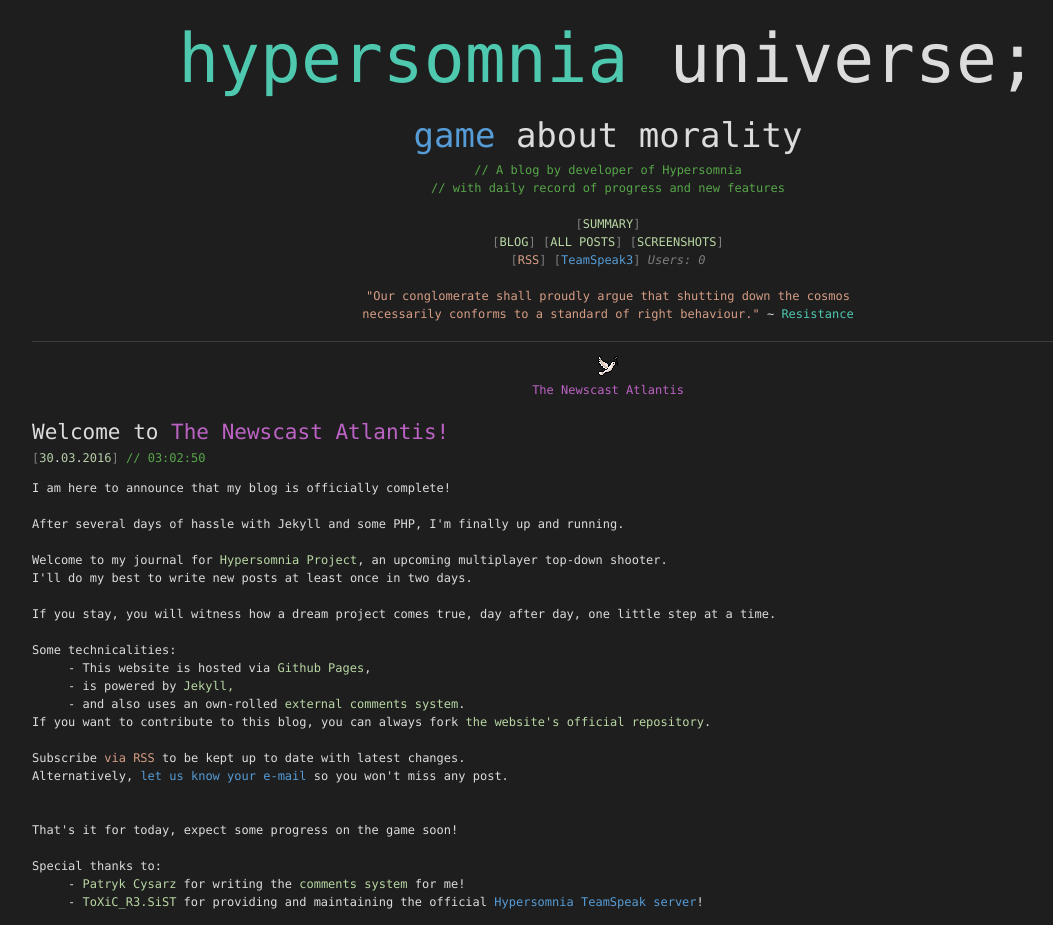
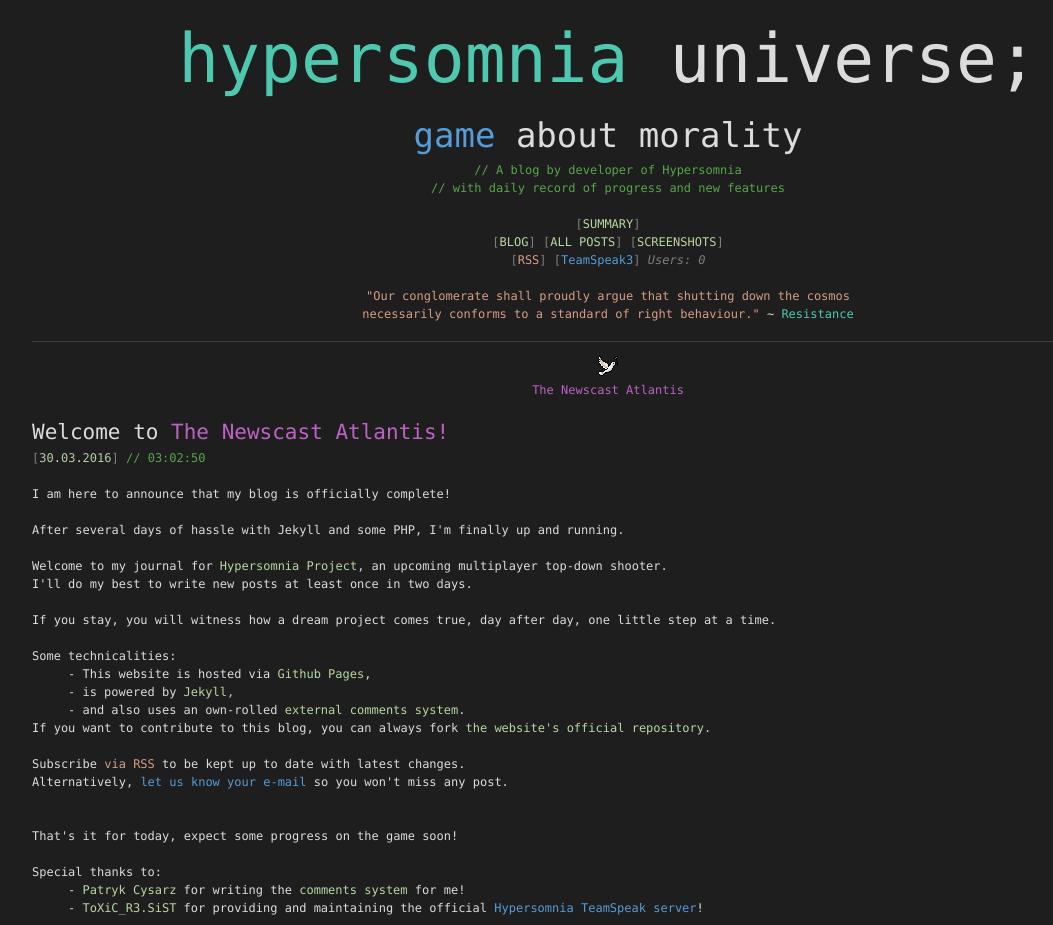
Before and after one commit to TeamHypersomnia/TeamHypersomnia.github.io, a Jekyll site: the page built from _posts/2016-04-02-welcome-to-the-newscast-atlantis.html, in a window 1280 px wide, cut to the strip 0-925 px from the top of the page. Shown: the whole strip, without its empty margins (32-1085 px from the left). Built offline with Jekyll 4.4.1, drawn with Linux system fonts in a browser that asks for light colours; comment, search, counter and statistics services are not loaded.

Commit message:
fixed positioning of newlines

```diff
--- a/_layouts/post.html
+++ b/_layouts/post.html
@@ -7,11 +7,9 @@
   <header class="post-header">
     <span class="post-title" itemprop="name headline" style="font-size:21px">{{ page.title }}</span><br/>
             <a class="vstext" href="{{ post.url }}"><span class="vsparam">[</span><span class="vsnumber">{{ page.date | date: "%d" }}</span>.<span class="vsnumber">{{ page.date | date: "%m" }}</span>.<span class="vsnumber">{{ page.date | date: "%Y" }}</span><span class="vsparam">]</span> <span class="vscomment">{{page.date | date: "// %H:%M:%S"}}</span> </a>
-    <p class="post-meta">
-
-    {% if page.author %} • <span itemprop="author" itemscope itemtype="http://schema.org/Person"><span itemprop="name">{{ page.author }}</span></span>{% endif %}</p>
   </header>
 
+  <br/>
   <div class="post-content" itemprop="articleBody">
     {{ content }}
   </div>
--- a/_posts/2016-04-02-welcome-to-the-newscast-atlantis.html
+++ b/_posts/2016-04-02-welcome-to-the-newscast-atlantis.html
@@ -1,12 +1,11 @@
 ---
 layout: post
-title:  Welcome to <a class="vsmacro" href="http://hypersomnia.pl" style="font-size:21px">The Newscast Atlantis</span>!
+title:  Welcome to <a class="vsmacro" href="http://hypersomnia.pl" style="font-size:21px">The Newscast Atlantis!</a>
 date:   2016-03-30 05:02:50 +0200
 categories: jekyll update
 comments_identifier: 032b0f9c-3b95-44d0-b896-81b05bf8e053
 excerpt_separator: <!--more-->
 ---
-
 I am here to announce that my blog is officially complete!<br>
 <br>
 After several days of hassle with Jekyll and some PHP, I'm finally up and running.<br>
--- a/index.html
+++ b/index.html
@@ -9,7 +9,7 @@
     <div class="post-container" data-id="{{ post.comments_identifier }}">
           <a style="font-size:21px" class="vstext" href="{{ post.url | prepend: site.baseurl }}">{{ post.title }}</a><br/>
         <a class="vstext" href="{{ post.url }}"><span class="vsparam">[</span><span class="vsnumber">{{ post.date | date: "%d" }}</span>.<span class="vsnumber">{{ post.date | date: "%m" }}</span>.<span class="vsnumber">{{ post.date | date: "%Y" }}</span><span class="vsparam">]</span> <span class="vscomment">{{post.date | date: "// %H:%M:%S"}}</span> </a>
-          <a style="font-style:italic" class="vsparam replies-count" href="{{ post.url | prepend: site.baseurl }}">(Be the first to comment!)</a><br/>
+          <a style="font-style:italic" class="vsparam replies-count" href="{{ post.url | prepend: site.baseurl }}">(Be the first to comment!)</a><br/><br/>
 
                {{ post.content | truncatewords:75}}
 
```
